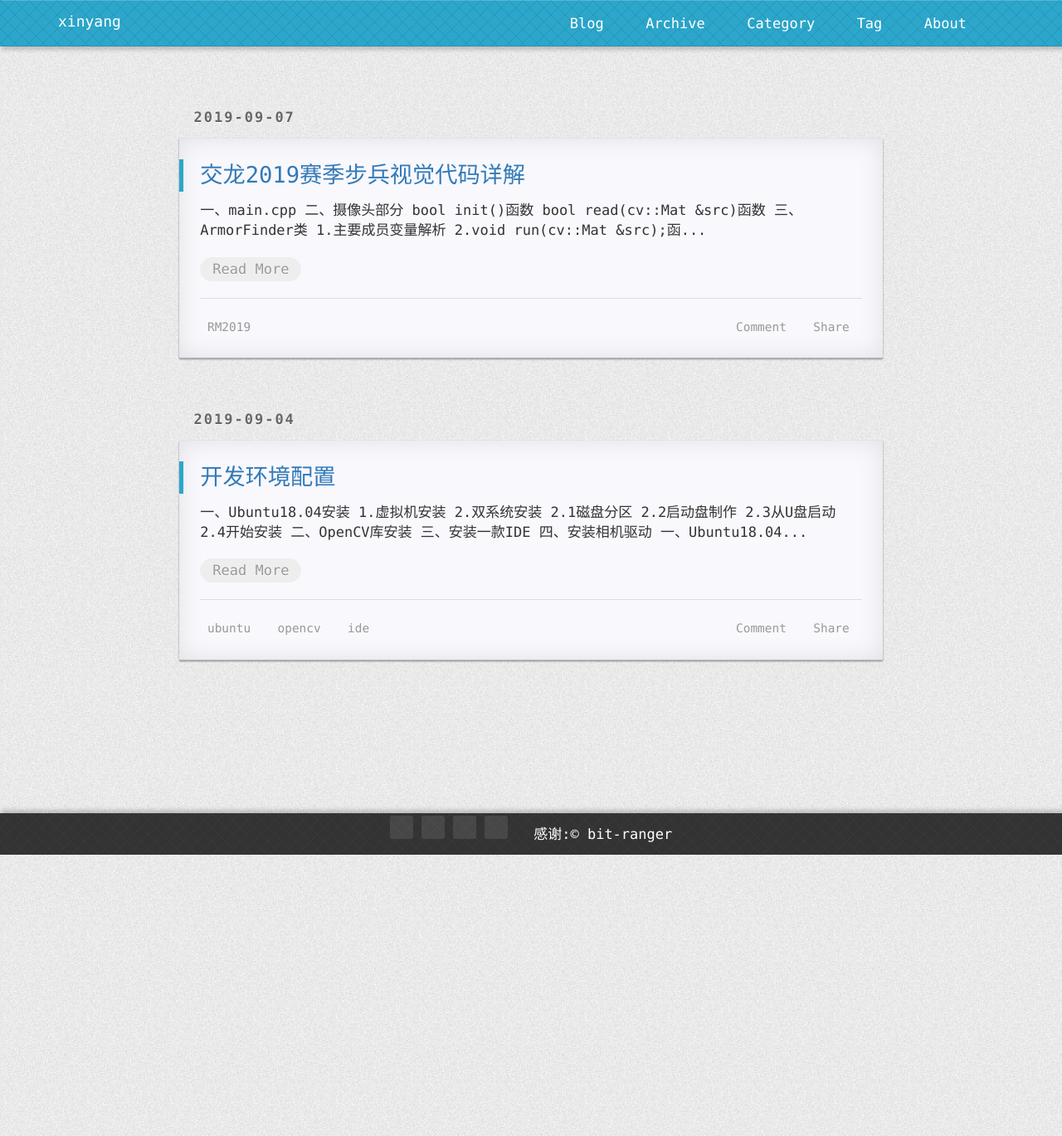
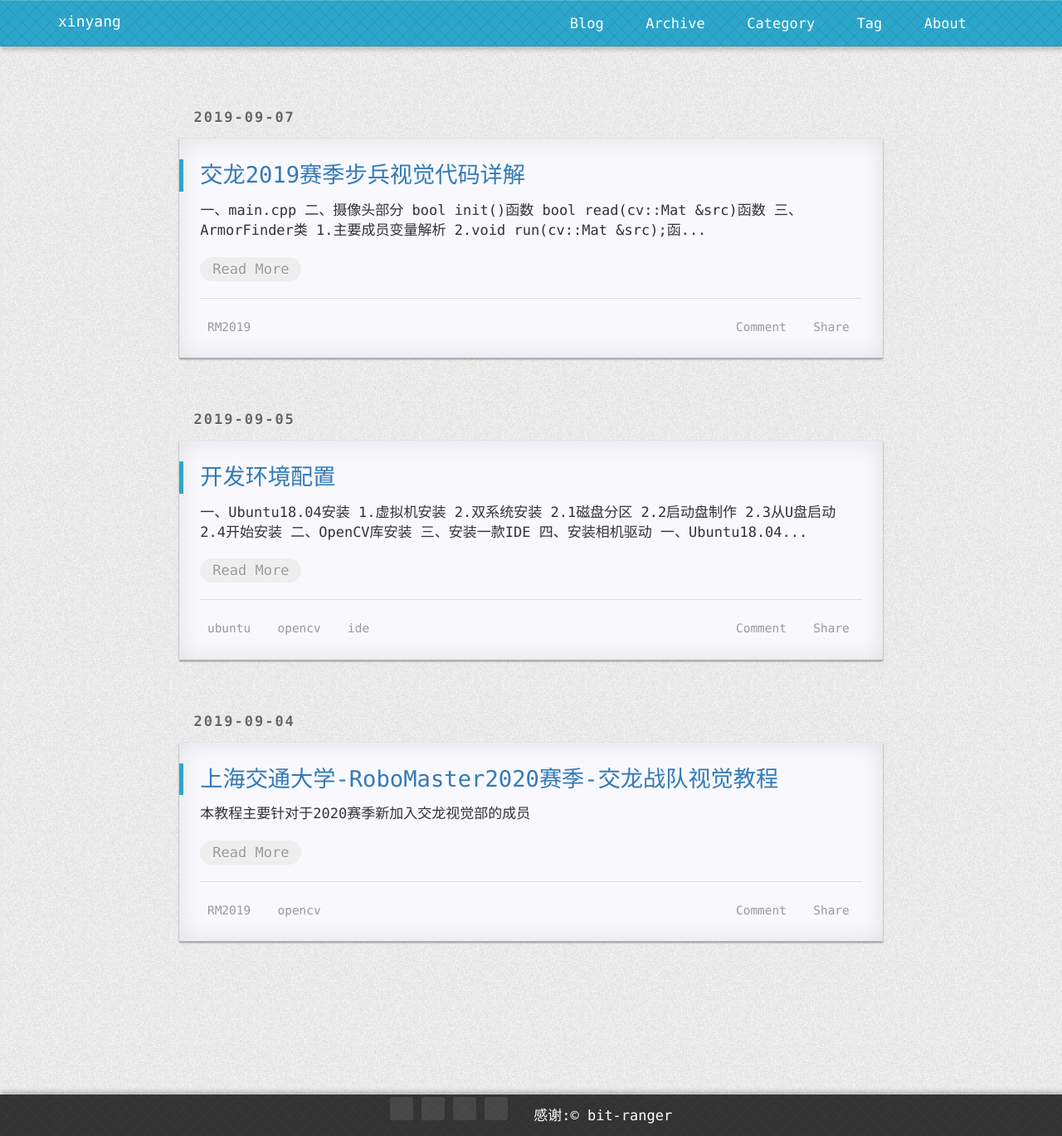
Before and after one commit to xinyang-go/xinyang-go.github.io, a Jekyll site: the page built from index.html, in a window 1280 px wide. Shown: the whole page at 83% size. Built offline with Jekyll 4.4.1, drawn with Linux system fonts in a browser that asks for light colours; nearby versions of some CDN libraries; the list of posts is cut into pages by our own code; comment, search, counter and statistics services are not loaded; a style sheet for code colours, icons or effects is not loaded.

Commit message:
add tutorial guide

```diff
--- /dev/null
+++ b/_posts/novice-tutorial/2019-09-04-Jiaolong-cv-novice-tutorial.md
@@ -0,0 +1,23 @@
+---
+title: 上海交通大学-RoboMaster2020赛季-交龙战队视觉教程
+tags: RM2019 opencv
+categories: Jiaolong-cv-novice-tutorial
+---
+
+本教程主要针对于2020赛季新加入交龙视觉部的成员
+
+## Getting Started
+
+[一、开发环境配置](environment-setup)
+
+[二、从代码入手，2019赛季代码详解](RM2019-code-annotate)
+
+
+---
+
+本内容不定期更新。
+
+---
+
+如果内容中有错误希望可以积极反馈。
+作者：唐欣阳 微信号：xinyang_tang
```
Also changed, not shown: _posts/novice-tutorial/2019-09-05-environment-setup.md (renamed from _posts/novice-tutorial/2019-09-04-environment-setup.md, +1 -1 lines), _posts/novice-tutorial/2019-09-07-RM2019-code-annotate.md (+1 -1 lines).
